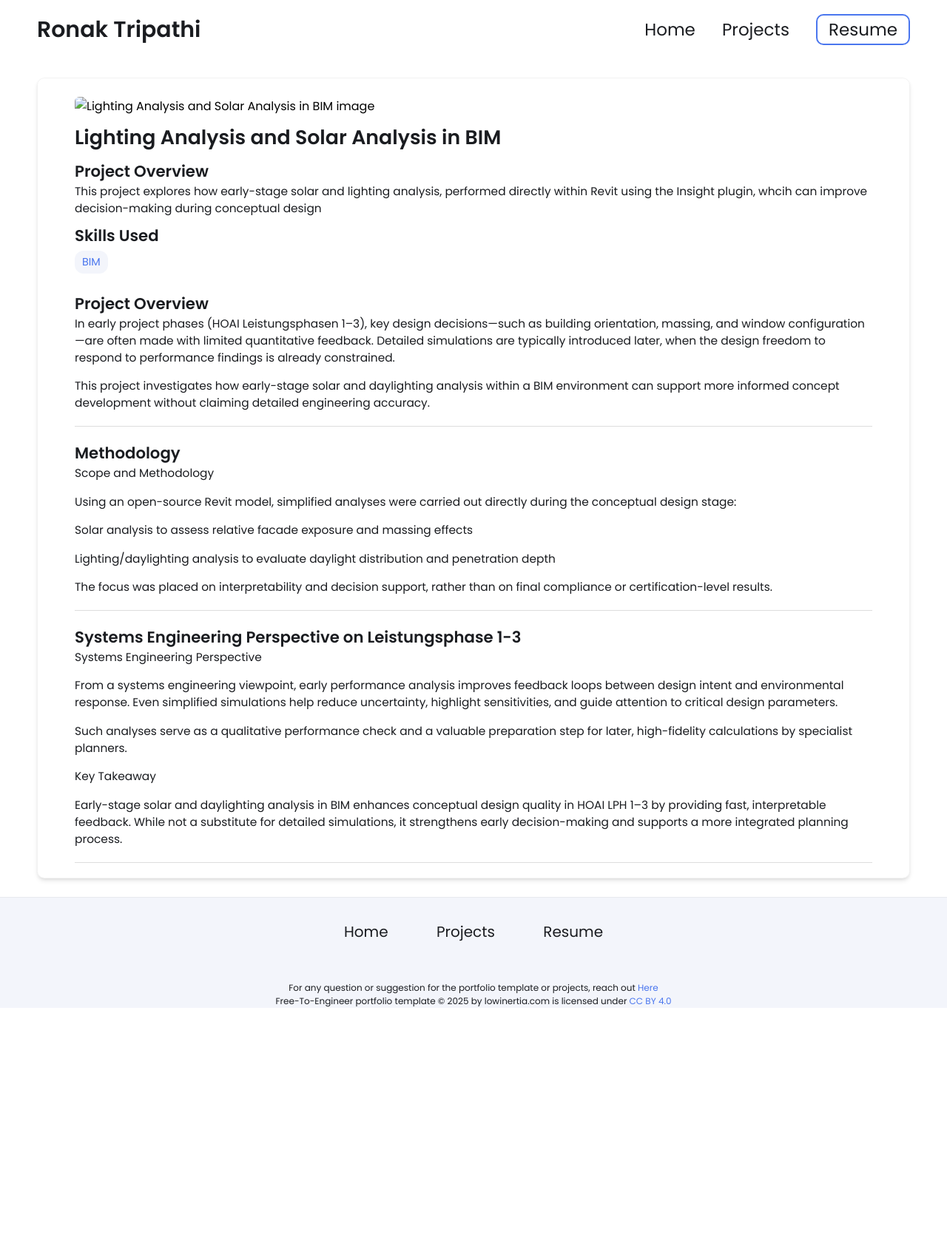
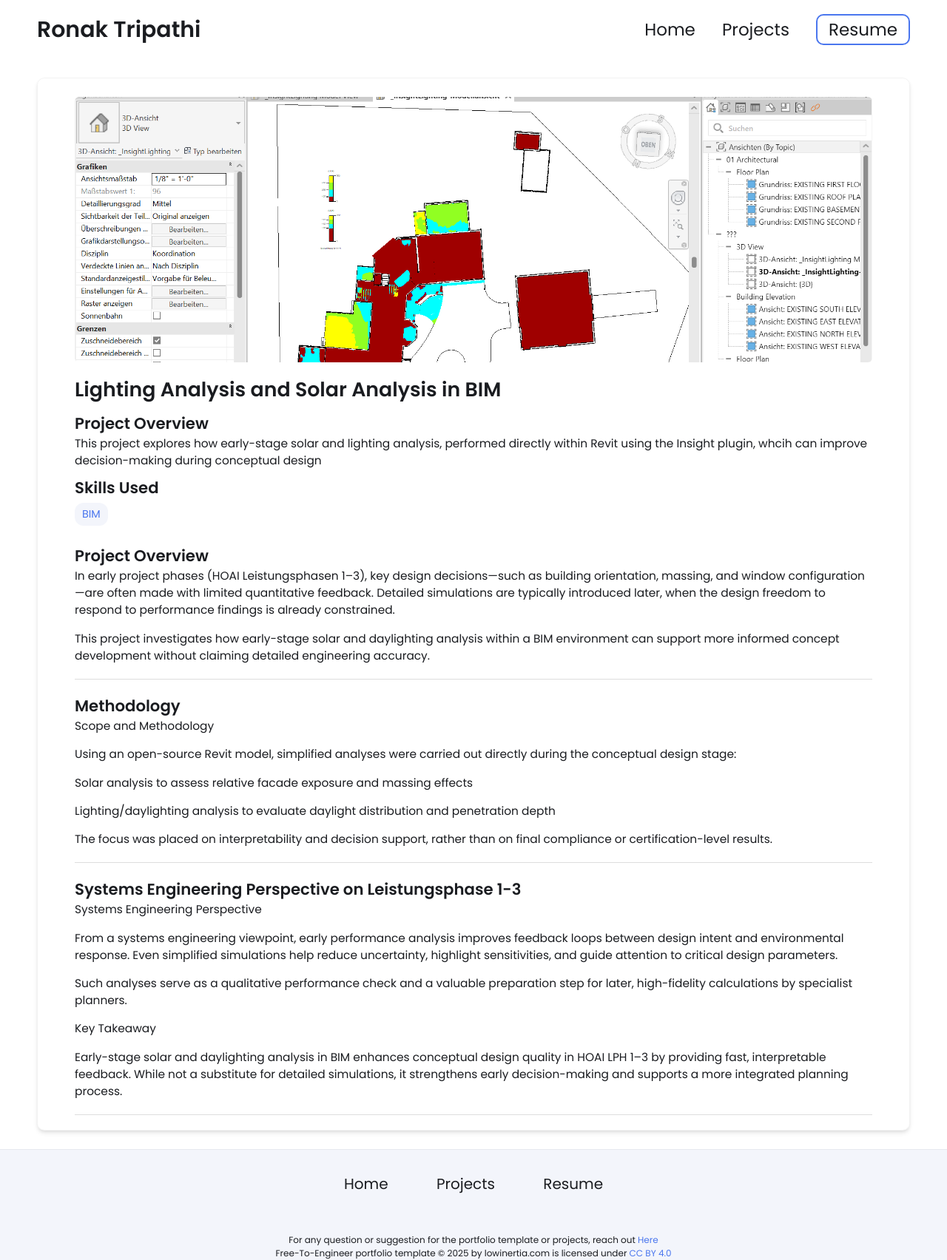
Before and after one commit to ronakTripathi-44/ronakTripathi-44.github.io, a Jekyll site: the page built from _projects/Lighting analysis in Revit/index.md, in a window 1280 px wide. Shown: the whole page at 74% size. Built offline with Jekyll 4.4.1, drawn with Linux system fonts in a browser that asks for light colours; before the commit the page ends 1363 px from its top, so only the background shows below that.

Commit message:
Update index.md

```diff
--- a/_projects/Lighting analysis in Revit/index.md
+++ b/_projects/Lighting analysis in Revit/index.md
@@ -5,7 +5,7 @@ description: This project explores how early-stage solar and lighting analysis,
 skills:
 - BIM
 
-main-image:
+main-image: /Screenshot (26).png
 ---
 
 ## Project Overview
```
